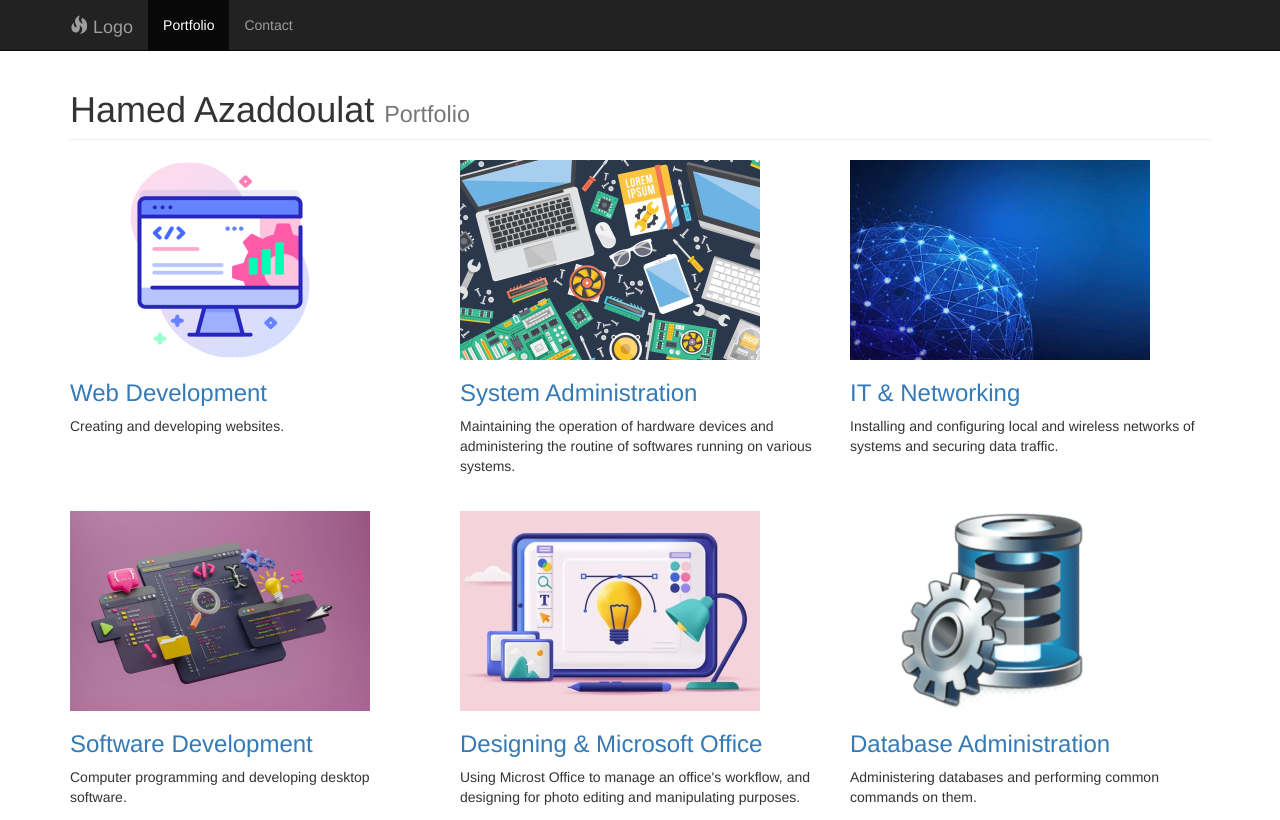
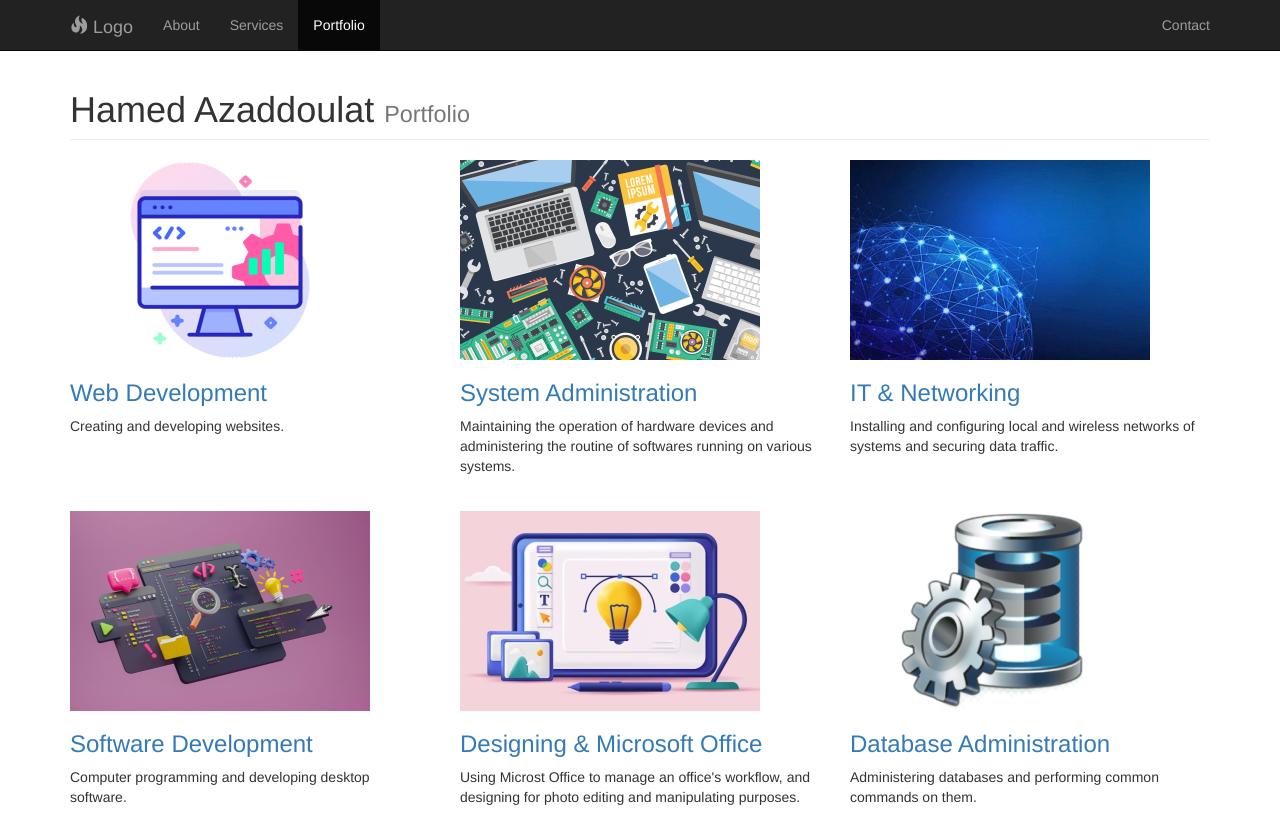
Before and after one commit to DevelopmentBase/DevelopmentBase.github.io, a plain HTML site: page index.html in a window 1280 px wide. Shown: the top 820 px of the page. Drawn offline with Linux system fonts and the light colour scheme.

Commit message:
Update index.html

```diff
--- a/index.html
+++ b/index.html
@@ -15,7 +15,7 @@
         <div class="container">
             <!-- Logo and responsive toggle -->
             <div class="navbar-header">
-                            <button type="button" class="navbar-toggle" data-toggle="collapse" data-target="#navbar">
+                <button type="button" class="navbar-toggle" data-toggle="collapse" data-target="#bs-example-navbar-collapse-1">
                     <span class="sr-only">Toggle navigation</span>
                     <span class="icon-bar"></span>
                     <span class="icon-bar"></span>
@@ -29,9 +29,17 @@
             <!-- Navbar links -->
             <div class="collapse navbar-collapse" id="bs-example-navbar-collapse-1">
                 <ul class="nav navbar-nav">
+                    <li>
+                        <a href="#">About</a>
+                    </li>
+                    <li>
+                        <a href="#">Services</a>
+                    </li>
                     <li class="active">
                         <a href="#">Portfolio</a>
                     </li>
+                </ul>
+                <ul class="nav navbar-nav navbar-right">
                     <li>
                         <a href="#">Contact</a>
                     </li>
```
Lines whose indentation alone changed are shown as unchanged.
